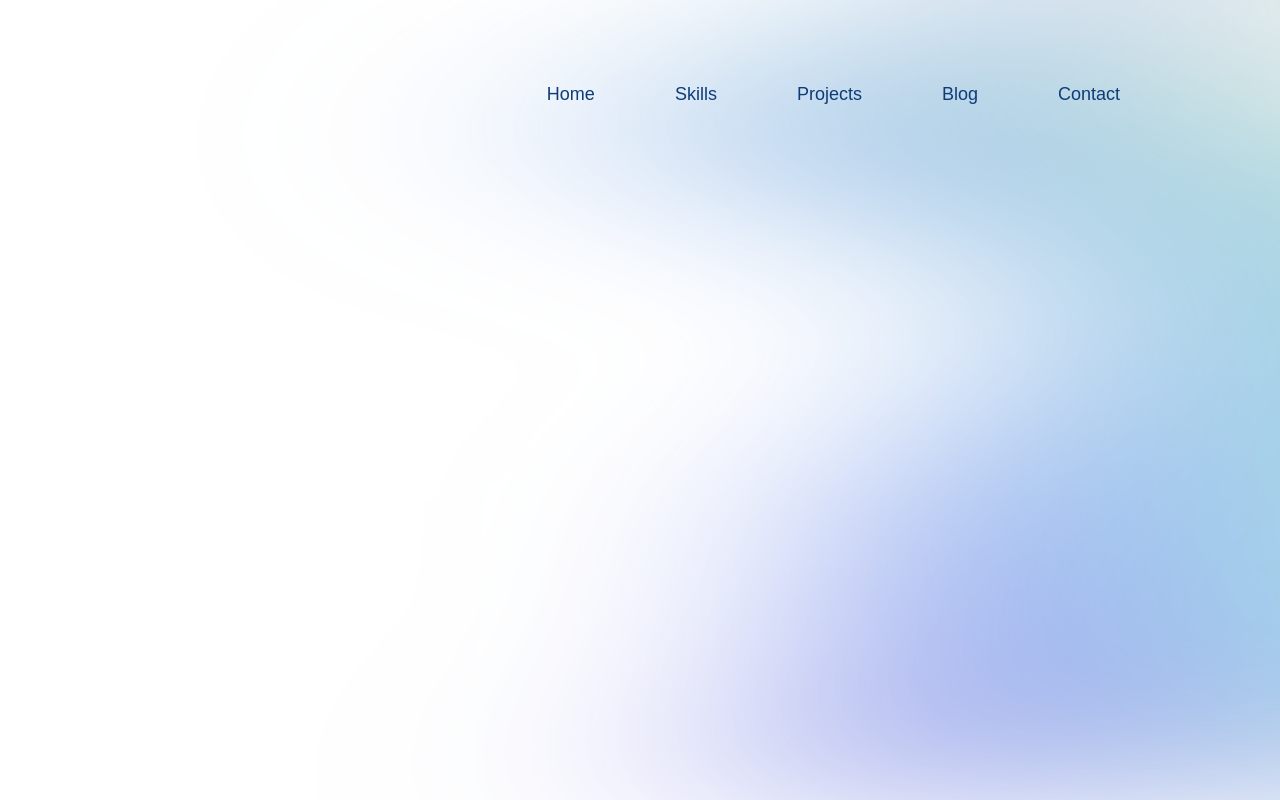
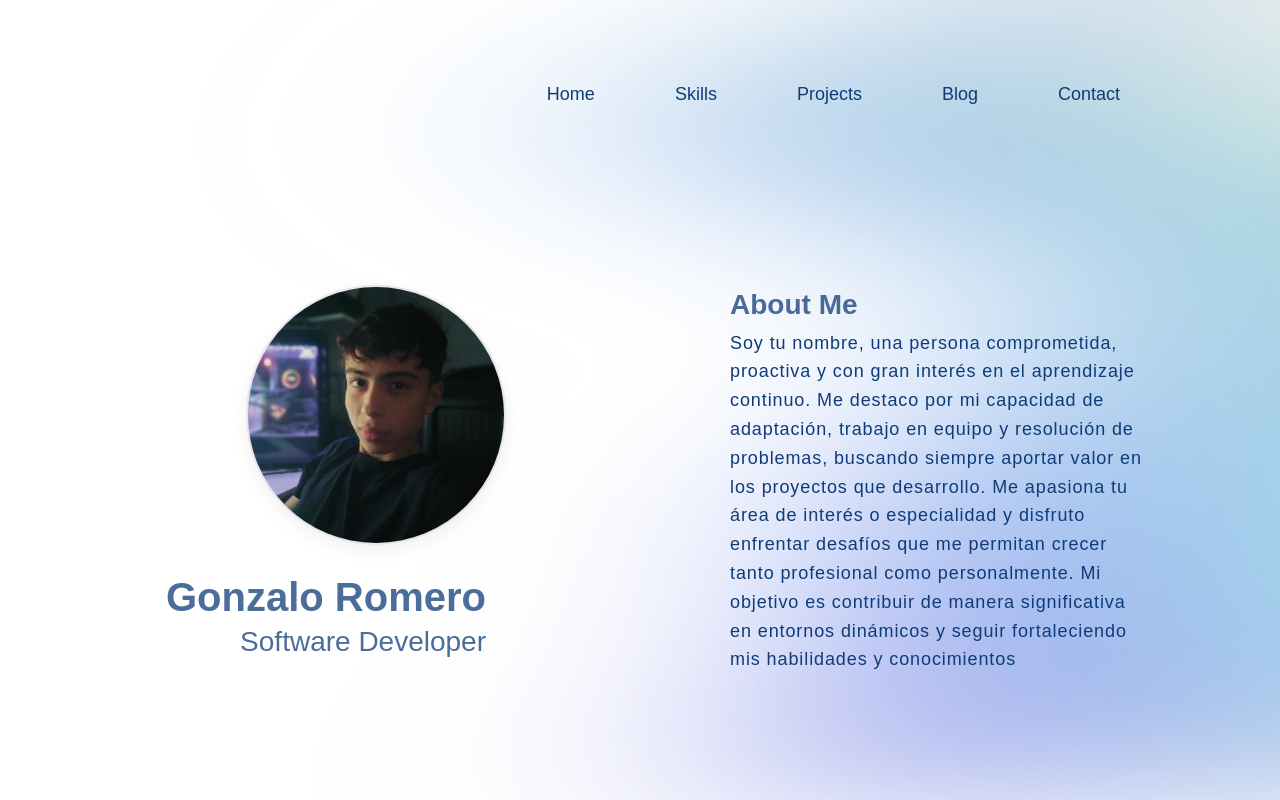
Before and after one commit to Gonzalo-Romero-V/Portfolio, a React (Create React App) app: page / in a window 1280 px wide. Built offline with nearby package versions, Linux system fonts and the light colour scheme.

Commit message:
Create home page with structure and design.

```diff
--- a/src/App.jsx
+++ b/src/App.jsx
@@ -1,7 +1,7 @@
 import styles from './App.module.css';
 import Home from './pages/home/Home';
 import { ThemeProvider, useTheme } from './context/themeContext';
-import GeneralBackground from './components/global/GeneralBackground';
+import GeneralBackground from './components/global/generalBackground/GeneralBackground';
 
 function AppContent() {
   const { darkMode } = useTheme();
--- a/src/components/global/GeneralBackground.jsx
+++ b/src/components/global/generalBackground/GeneralBackground.jsx
@@ -1,7 +1,7 @@
 import React from 'react';
 import styles from './GeneralBackground.module.css';
-import lightBg from '../../assets/images/lightBg.png';
-import darkBg from '../../assets/images/darkBg.png';
+import lightBg from '../../../assets/images/lightBg.png';
+import darkBg from '../../../assets/images/darkBg.png';
 
 const GeneralBackground = ({ darkMode }) => {
   return (
--- /dev/null
+++ b/src/components/global/profileCard/ProfileCard.jsx
@@ -0,0 +1,36 @@
+import styles from './ProfileCard.module.css';
+import { useTheme } from '../../../context/themeContext';
+import RoundedImage from '../../ui/roundedImage/RoundedImage';
+
+function ProfileCard() {
+    const { darkMode } = useTheme();
+
+    return (
+        <div className={`${styles.profileCard} ${darkMode ? styles.dark : styles.light}`}>
+            <RoundedImage className={`${styles.profilePhoto} ${styles.large} `} />
+            <h2 className={`${styles.name} FONT_POPPINS FW_BLACK FS_HEADING_LG ${darkMode ? 'TEXT_WHITE_100' : 'TEXT_BLUE_2'}`}>Gonzalo Romero</h2>
+            <p className={`${styles.title} FONT_POPPINS FW_LIGHT FS_SECTION ${darkMode ? 'TEXT_WHITE_60' : 'TEXT_BLUE_2'}`}>Software Developer</p>
+
+            <div className={styles.socials}>
+
+                <a href="">
+                    <i className={`bi bi-github FS_ICON_LG ${darkMode ? 'TEXT_WHITE_60 ' + styles.dark : 'TEXT_BLUE_2 ' + styles.light}`}></i>
+                </a>
+                <a href="" >
+                    <i className={`bi bi-linkedin FS_ICON_LG ${darkMode ? 'TEXT_WHITE_60 ' + styles.dark : 'TEXT_BLUE_2 ' + styles.light}`}></i>
+                </a>
+                <a href="" >
+                    <i className={`bi bi-google FS_ICON_LG ${darkMode ? 'TEXT_WHITE_60 ' + styles.dark : 'TEXT_BLUE_2 ' + styles.light}`}></i>
+                </a>
+                <a href="" >
+                    <i className={`bi bi-facebook FS_ICON_LG ${darkMode ? 'TEXT_WHITE_60 ' + styles.dark : 'TEXT_BLUE_2 ' + styles.light}`}></i>
+                </a>
+                <a href="" >
+                    <i className={`bi bi-instagram FS_ICON_LG ${darkMode ? 'TEXT_WHITE_60 ' + styles.dark : 'TEXT_BLUE_2 ' + styles.light}`}></i>
+                </a>
+            </div>
+        </div>
+    );
+}
+
+export default ProfileCard;
--- /dev/null
+++ b/src/components/global/profileCard/ProfileCard.module.css
@@ -0,0 +1,74 @@
+/* ----- BASE STYLES ----- */
+
+.profileCard {
+    display: flex;
+    flex-direction: column;
+    align-items: end;
+    border-radius: 12px;
+    padding: 2rem;
+    transition: all 0.4s ease;
+}
+
+
+.name {
+    line-height: 1;
+    transition: all 0.4s ease;
+    white-space: nowrap;
+    margin-top: 2rem;
+    padding-right: 20px;
+}
+
+.title {
+    transition: all 1s ease;
+    white-space: nowrap;
+    padding-right: 20px;
+
+}
+
+
+
+
+.socials{
+    display: flex;
+    margin-top: 0.2rem;
+    gap: 0.5rem;
+    padding-right: 22px;
+
+}
+
+
+.socials a {
+    display: inline-flex;
+    transition: all 0.4s ease;
+}
+
+.socials a:hover {
+    transform: translateY(-3px);
+}
+
+.socials a i {
+    transition: all 0.4s ease;
+}
+
+/* ----- DARK THEME ----- */
+
+
+.socials a:hover {
+    text-shadow: 0 0 8px rgba(255, 255, 255, 0.8),
+                0 0 12px rgba(255, 255, 255, 0.6),
+                0 0 16px rgba(255, 255, 255, 0.3);
+}
+
+.socials a i.dark:hover {
+    color: rgb(255, 255, 255);
+}
+    /* ----- DARK THEME ----- */
+
+.socials a:hover {
+
+    text-shadow: 0 0 8px rgba(123, 180, 255, 0.842);
+}
+
+.socials a i.light:hover {
+    color: rgba(15, 60, 120, 1);
+}
--- /dev/null
+++ b/src/components/ui/roundedImage/RoundedImage.jsx
@@ -0,0 +1,20 @@
+import styles from './RoundedImage.module.css';
+import { useTheme } from '../../../context/themeContext';
+import profilePhoto from '../../../assets/images/profilePhoto.png';
+
+const RoundedImage = () => {
+  const { darkMode } = useTheme();
+
+  return (
+    <div className={`${styles.imageContainer} ${styles.large}`}>
+      <img
+        src={profilePhoto}
+        alt="Profile photo"
+        className={`${styles.roundedImage} ${darkMode ? styles.dark : styles.light}`}
+        draggable={false}
+      />
+    </div>
+  );
+};
+
+export default RoundedImage;
--- /dev/null
+++ b/src/components/ui/roundedImage/RoundedImage.module.css
@@ -0,0 +1,83 @@
+/* ...existing code... */
+
+/* Wrapper around the image (matches JSX .imageContainer) */
+.imageContainer {
+  width: 96px;
+  height: 96px;
+  display: inline-flex;
+  align-items: center;
+  justify-content: center;
+  flex-shrink: 0;
+  border-radius: 9999px;
+  overflow: hidden;
+  background: var(--ri-bg, #f3f4f6);
+  border: 2px solid var(--ri-border, rgba(0,0,0,0.06));
+  box-shadow: 0 6px 18px rgba(12,14,20,0.06);
+  transition: transform 0.28s ease, box-shadow 0.28s ease, border-color 0.28s ease;
+}
+
+/* The image element (matches JSX .roundedImage) */
+.roundedImage {
+  width: 100%;
+  height: 100%;
+  object-fit: cover;
+  display: block;
+  -webkit-user-drag: none;
+  user-select: none;
+}
+
+/* Size modifiers (if used from JSX) */
+.small {
+  width: 56px;
+  height: 56px;
+}
+
+.large {
+  width: 260px;
+  height: 260px;
+}
+
+/* Placeholder (if you render initials instead of <img>) */
+.placeholder {
+  width: 100%;
+  height: 100%;
+  display: inline-flex;
+  align-items: center;
+  justify-content: center;
+  font-family: 'Poppins', sans-serif;
+  font-weight: 600;
+  font-size: 1rem;
+  color: var(--ri-fg, #0f3c78);
+  background: linear-gradient(180deg, rgba(255,255,255,0.25), rgba(0,0,0,0.02));
+}
+
+/* Hover / focus interaction on the container */
+.imageContainer:hover,
+.imageContainer:focus {
+  transform: translateY(-4px);
+  box-shadow: 0 14px 30px rgba(12,14,20,0.12);
+  cursor: pointer;
+}
+
+/* Theme variants - these are applied to the <img> in JSX via styles.dark / styles.light */
+.dark {
+  --ri-bg: rgba(255,255,255,0.04);
+  --ri-border: rgba(255,255,255,0.08);
+  --ri-fg: #ffffff;
+  filter: none; /* keep as-is or add subtle effects for dark mode */
+}
+
+.light {
+  --ri-bg: #ffffff;
+  --ri-border: rgba(15,60,120,0.08);
+  --ri-fg: #0f3c78;
+  filter: none;
+}
+
+/* Respect reduced motion preference */
+@media (prefers-reduced-motion: reduce) {
+  .imageContainer,
+  .roundedImage {
+    transition: none !important;
+  }
+}
--- a/src/pages/home/Home.jsx
+++ b/src/pages/home/Home.jsx
@@ -1,12 +1,35 @@
 import '../../index.css';
+import styles from './Home.module.css';
+
 import Header from '../../layout/header/Header';
-import styles from './home.module.css';
+
+import ProfileCard from '../../components/global/profileCard/ProfileCard';
+
+import { useTheme } from '../../context/themeContext';
 
 function Home() {
+  const { darkMode } = useTheme();
+
   return (
 
     <div className={`${styles.homeContainer}`}>
       <Header />
+      <main className={`${styles.mainContent}`}>
+        <div className={styles.leftSection}>
+          <ProfileCard />
+        </div>
+        <div className={styles.rightSection}>
+          <h2 className={`${styles.tittle} FONT_POPPINS FS_SECTION FW_BLACK ${darkMode ? styles.dark + ' TEXT_WHITE_100' : styles.light + ' TEXT_BLUE_2'}`}>About Me</h2>
+          <p className={`${styles.paragraph} FONT_POPPINS FS_BODY_REGULAR FW_LIGHT LS_WIDE ${darkMode ? styles.dark + ' TEXT_WHITE_100' : styles.light + ' TEXT_BLUE_1'}`}>
+            Soy tu nombre, una persona comprometida, proactiva y con gran interés en
+            el aprendizaje continuo. Me destaco por mi capacidad de adaptación,
+            trabajo en equipo y resolución de problemas, buscando siempre aportar valor
+            en los proyectos que desarrollo. Me apasiona tu área de interés o especialidad
+            y disfruto enfrentar desafíos que me permitan crecer tanto profesional como
+            personalmente. Mi objetivo es contribuir de manera significativa en entornos
+            dinámicos y seguir fortaleciendo mis habilidades y conocimientos</p>
+        </div>
+      </main>
     </div>
   );
 }
--- a/src/pages/home/home.module.css
+++ b/src/pages/home/home.module.css
@@ -1,3 +1,27 @@
 .homeContainer{
     min-height: 100vh;
+    display: flex;
+    flex-direction: column;
 }
+
+.mainContent{
+    padding: 0 20rem;
+    display: flex;
+    flex-direction: row;
+    align-items: center;
+    justify-content: center;
+    gap: 12rem;
+    padding-top: 4rem;
+}
+
+.leftSection {
+    flex: 0 0 35%; /* 35% del ancho */
+}
+
+.rightSection {
+    flex: 0 0 65%; /* 65% del ancho */
+}
+
+.tittle, .paragraph {
+    transition: color 0.4s ease;
+}
```
Also changed, not shown: src/assets/images/profilePhoto.png (added), src/components/global/generalBackground/GeneralBackground.module.css (renamed from src/components/global/GeneralBackground.module.css).
